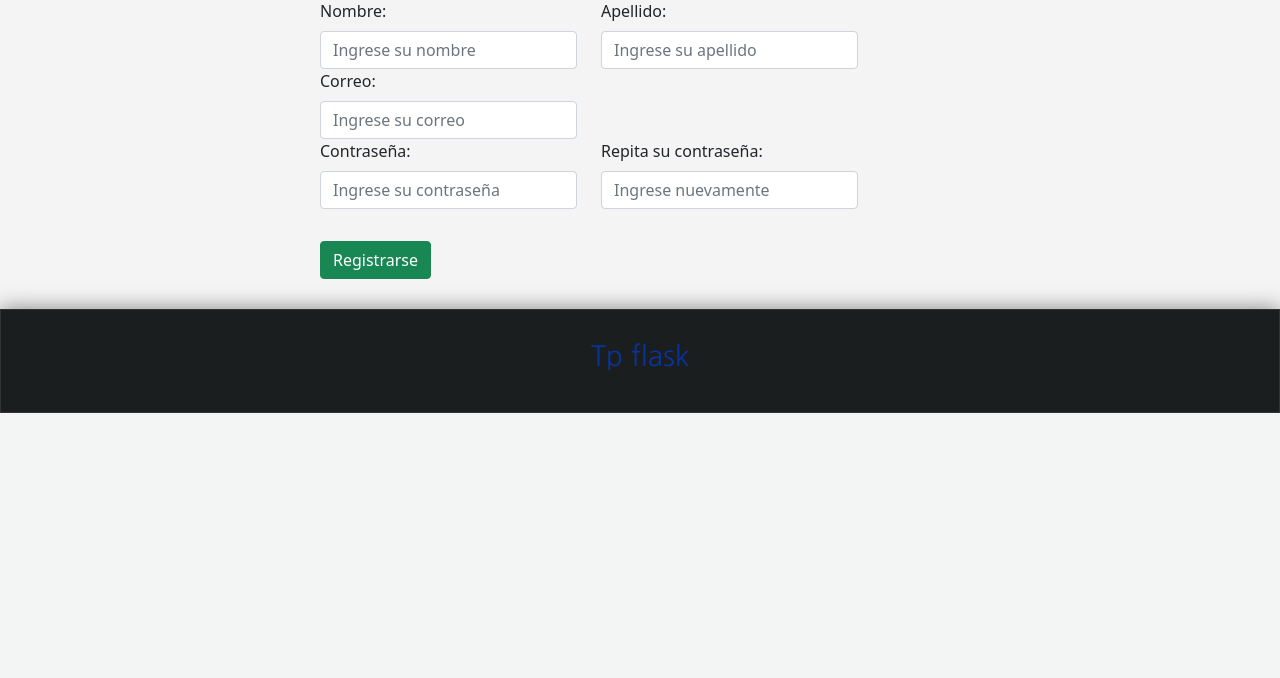
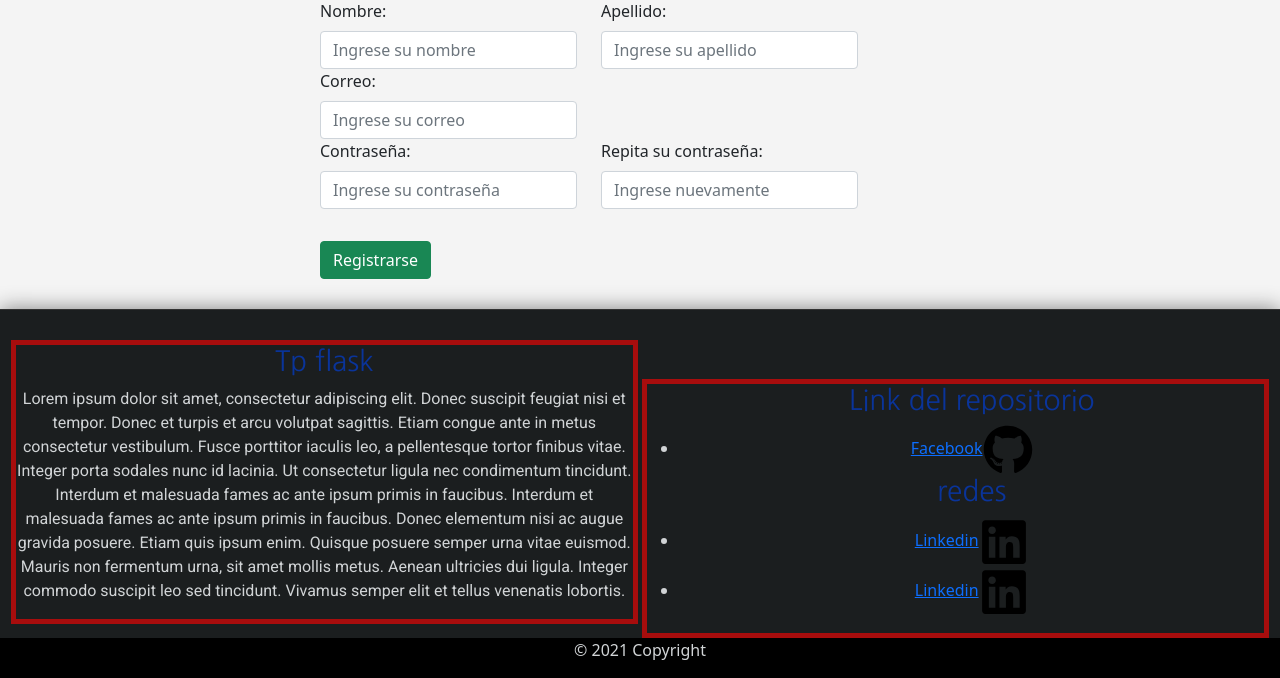
Before and after one commit to juanNH/TPCaC2124, a Flask app: page /registrarse in a window 1280 px wide. Shown: the part 407-1085 px from the top of the page. Before the commit the page ends 820 px from the top, so only its background shows below. Run offline with Flask 2, Linux system fonts and the light colour scheme; data that the repository does not hold is empty; some libraries are stand-ins or nearby versions.

Commit message:
v1 footer, texto ej, links y icons, footer copy

```diff
--- a/static/css/styles.css
+++ b/static/css/styles.css
@@ -1,7 +1,9 @@
 body{
     background: #f4f4f4;
     background-attachment: fixed
-
+}
+.box{
+    min-height: calc(100vh - 35vh - 350px);
 }
 
 h1, h2, h3, h4, h5{
@@ -93,17 +95,7 @@ header{
     padding-top: 15vh;
 }
 
-footer{
-    width: 100%;
-    background: #1b1e1f;
-    border: 1px solid #333;
-    color: #d1d4d6;
-    padding-top: 30px;
-    padding-bottom: 30px;
-    text-align: center;
-    box-shadow: 0px 0px 20px gray;
-    margin-top:30px;
-}
+
 
 .imagen-edit{
     width: 300px;
@@ -139,8 +131,51 @@ footer{
 .closebtn:hover {
     color: black;
 }
+/* footer*/
+footer{
+    width: 100%;
+    background: #1b1e1f;
+    border-top: 1px solid #333;
+    color: #d1d4d6;
+    padding-top: 30px;
+    padding-bottom: 30px;
+    text-align: center;
+    box-shadow: 0px 0px 20px gray;
+    height: 100%;
+    margin-top:30px;
+    max-height: 700px;
+}
 
-@media screen and (max-width: 768px) {
+.left-footer{
+    width: 49%;
+    background: #1b1e1f;
+    border: 5px solid rgb(167, 13, 13);
+    height: 100%;
+    display: inline-block;
+    max-width: 700px;
+}
+.right-footer{
+    width: 49%;
+    background: #1b1e1f;
+    border: 5px solid rgb(167, 13, 13);
+    height: 100%;
+    display: inline-block;
+    max-width: 700px;
+
+}
+.copyright-footer{
+    background-color: black;
+    height: 100%;
+    display: block;
+    position: absolute;
+    width: 100%;
+    height: 40px;
+}
+.icon{
+    height: 50px;
+    width: 50px;
+}
+@media screen and (max-width: 991px) {
 
     .titulo-header{
         padding-top: 100px;
@@ -149,6 +184,16 @@ footer{
     .column {
         width: 48%;
       }
+    .left-footer{
+        display: block;
+        margin:auto;
+        width: 100%;
+    }
+    .right-footer{
+        display: block;
+        margin:auto;
+        width: 100%;
+    }
 
 }
 
--- a/templates/includes/footer.html
+++ b/templates/includes/footer.html
@@ -1,5 +1,21 @@
 <footer>
+    <div class="left-footer">
 
-    <h3>Tp flask</h3>
+        <h3>Tp flask</h3>
+        <p>Lorem ipsum dolor sit amet, consectetur adipiscing elit. Donec suscipit feugiat nisi et tempor. Donec et turpis et arcu volutpat sagittis. Etiam congue ante in metus consectetur vestibulum. Fusce porttitor iaculis leo, a pellentesque tortor finibus vitae. Integer porta sodales nunc id lacinia. Ut consectetur ligula nec condimentum tincidunt. Interdum et malesuada fames ac ante ipsum primis in faucibus. Interdum et malesuada fames ac ante ipsum primis in faucibus. Donec elementum nisi ac augue gravida posuere. Etiam quis ipsum enim. Quisque posuere semper urna vitae euismod. Mauris non fermentum urna, sit amet mollis metus. Aenean ultricies dui ligula. Integer commodo suscipit leo sed tincidunt. Vivamus semper elit et tellus venenatis lobortis.</p>
+    </div>
+    <div class="right-footer">
 
+
+        <ul>
+            <h3>Link del repositorio</h3>
+            <li><a target="_blank" href="https://github.com/juanNH/TPCaC2124">Facebook<img class="icon" src="../../static/img/github-brands.svg" alt=""></a></li>
+            <h3>redes</h3>
+            <li><a target="_blank" href="#">Linkedin<img class="icon" src="../../static/img/linkedin-brands.svg" alt=""></a></li>
+            <li><a target="_blank" href="#">Linkedin<img class="icon" src=".../../static/img/linkedin-brands.svg" alt=""></a></li>
+        </ul>
+    </div>
+    <div class="copyright-footer">
+        © 2021 Copyright
+    </div>
 </footer>
--- a/templates/index.html
+++ b/templates/index.html
@@ -20,7 +20,7 @@ Inicio
     {% endwith %}
 
     {% if not articulos %}
-       <div >
+       <div>
             <h2>No hay articulos disponibles</h2>
        </div>
     {% endif %}
```
Also changed, not shown: static/img/github-brands.svg (added), static/img/linkedin-brands.svg (added).
